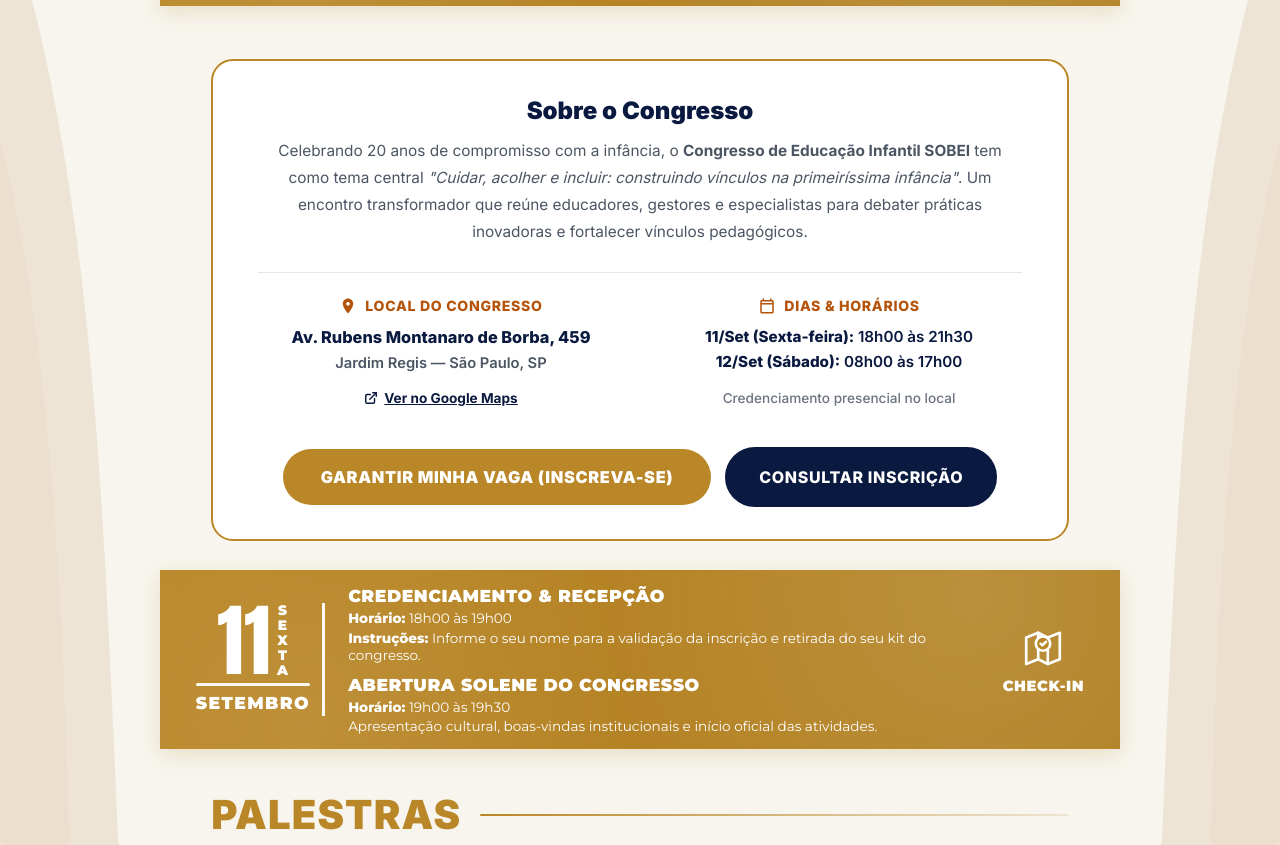
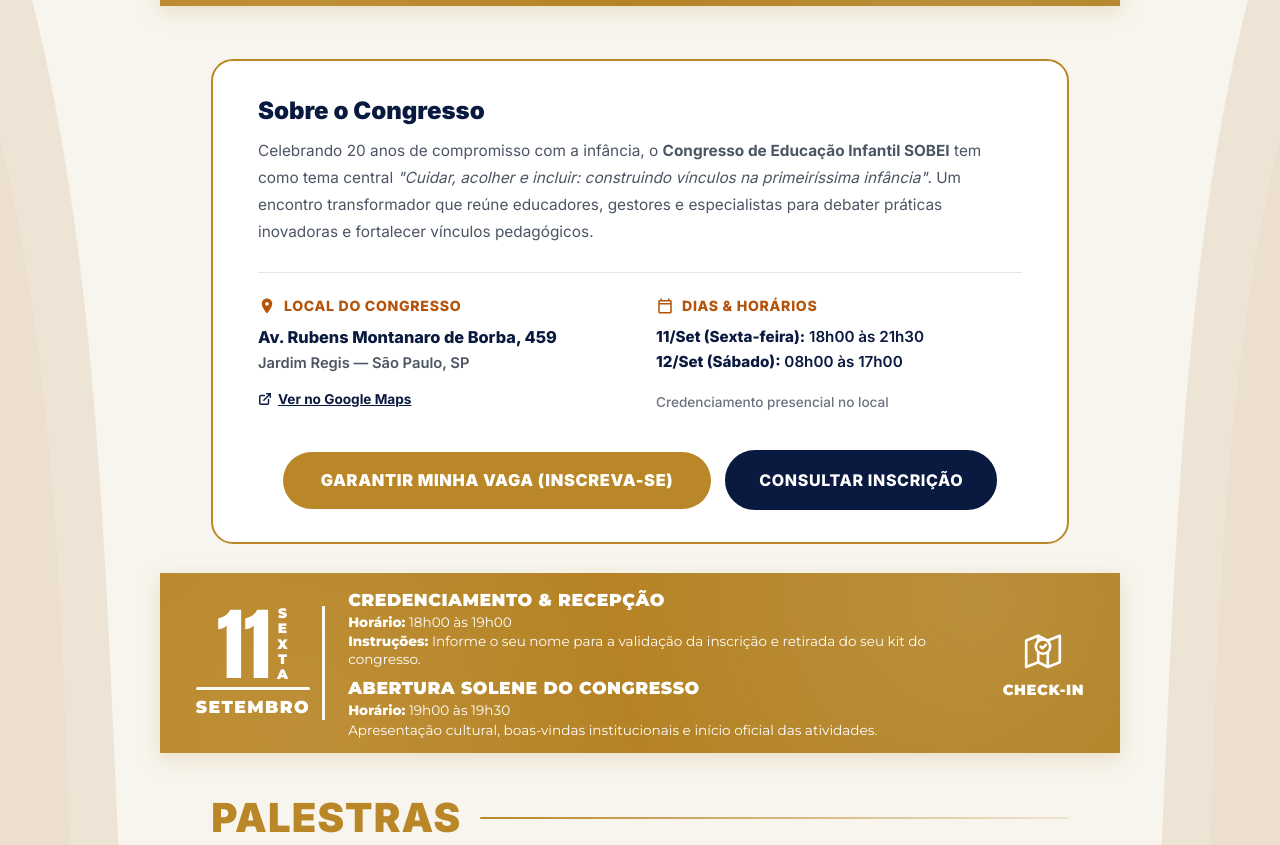
Before and after one commit to SOBEI-ERP/congresso.sobei.org.br, a Next.js app: page / in a window 1280 px wide. Shown: the part 1029-1874 px from the top of the page. Built offline with nearby package versions, Linux system fonts and the light colour scheme.

Commit message:
Revert "style(ui): centralizar informacoes e textos do card de inscricoes do congresso"
This reverts commit dca373980913fc48739cc79a985f117731456135.

```diff
--- a/src/app/page.js
+++ b/src/app/page.js
@@ -209,7 +209,7 @@
         <div className="workshop-period-block info-card-period">
           <div className="day-card">
             <div className="info-card__body">
-              <div className="info-card__header">
+              <div>
                 <h3 className="info-card__title">
                   Sobre o Congresso
                 </h3>
--- a/src/styles/home.css
+++ b/src/styles/home.css
@@ -1288,18 +1288,7 @@
 .info-card__body {
   display: flex;
   flex-direction: column;
-  align-items: center;
-  text-align: center;
   gap: 1.6rem;
-}
-
-.info-card__header {
-  display: flex;
-  flex-direction: column;
-  align-items: center;
-  text-align: center;
-  max-width: 860px;
-  margin: 0 auto;
 }
 
 .info-card__title {
@@ -1307,14 +1296,12 @@
   font-weight: var(--font-weight-black);
   color: var(--color-congress-navy);
   margin-bottom: 0.6rem;
-  text-align: center;
 }
 
 .info-card__text {
   color: #4b5563;
   line-height: var(--line-height-relaxed);
   font-size: clamp(0.92rem, 1.2vw, 1rem);
-  text-align: center;
 }
 
 .info-card__details-grid {
@@ -1323,21 +1310,17 @@
   gap: var(--spacing-xl);
   padding-top: 1.4rem;
   border-top: 1px solid #E5E7EB;
-  width: 100%;
 }
 
 .info-card__detail-col {
   display: flex;
   flex-direction: column;
-  align-items: center;
-  text-align: center;
   gap: 10px;
 }
 
 .info-card__detail-label {
   display: flex;
   align-items: center;
-  justify-content: center;
   gap: var(--spacing-sm);
   color: #B45309;
   font-weight: var(--font-weight-extrabold);
@@ -1349,8 +1332,6 @@
 .info-card__address-group {
   display: flex;
   flex-direction: column;
-  align-items: center;
-  text-align: center;
   gap: 3px;
 }
 
@@ -1360,7 +1341,6 @@
   margin: 0;
   font-weight: var(--font-weight-extrabold);
   line-height: 1.4;
-  text-align: center;
 }
 
 .info-card__address-sub {
@@ -1368,22 +1348,16 @@
   font-size: 0.92rem;
   margin: 0;
   font-weight: var(--font-weight-semibold);
-  text-align: center;
 }
 
 .info-card__detail-footer {
   margin-top: auto;
   padding-top: var(--spacing-xs);
-  display: flex;
-  justify-content: center;
-  align-items: center;
-  width: 100%;
 }
 
 .info-card__maps-link {
   display: inline-flex;
   align-items: center;
-  justify-content: center;
   gap: 6px;
   color: var(--color-congress-navy);
   font-size: 0.85rem;
@@ -1394,8 +1368,6 @@
 .info-card__schedule-group {
   display: flex;
   flex-direction: column;
-  align-items: center;
-  text-align: center;
   gap: 4px;
 }
 
@@ -1405,7 +1377,6 @@
   margin: 0;
   font-weight: var(--font-weight-semibold);
   line-height: 1.4;
-  text-align: center;
 }
 
 .info-card__schedule-item strong {
@@ -1417,7 +1388,6 @@
   font-size: 0.85rem;
   margin: 0;
   font-weight: var(--font-weight-medium);
-  text-align: center;
 }
 
 .info-card__actions {
@@ -1427,7 +1397,6 @@
   align-items: center;
   flex-wrap: wrap;
   margin-top: 0.8rem;
-  width: 100%;
 }
 
 /* ============================================
```
